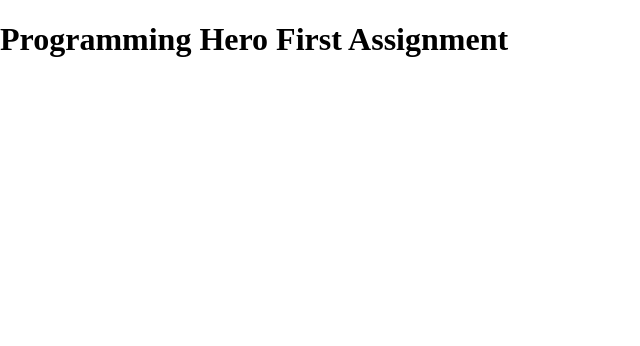
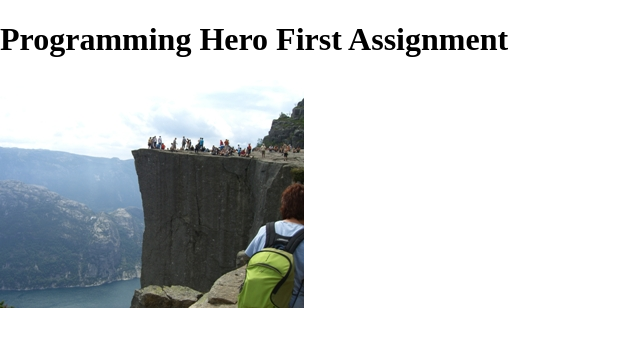
Before and after one commit to BJOARDER7/ph-first-assignment-repo, a plain HTML site: page ph-assignment-1.html in a window 1280 px wide. Shown: the whole page, without its empty margins (0-640 px from the left). Drawn offline with Linux system fonts and the light colour scheme.

Commit message:
img added

```diff
--- a/ph-assignment-1.html
+++ b/ph-assignment-1.html
@@ -9,5 +9,6 @@
 </head>
 <body>
   <h1>Programming Hero First Assignment</h1>
+  <img src="images/picture4.jpg" alt="">
 </body>
 </html>
```
Also changed, not shown: images/picture4.jpg (added).
